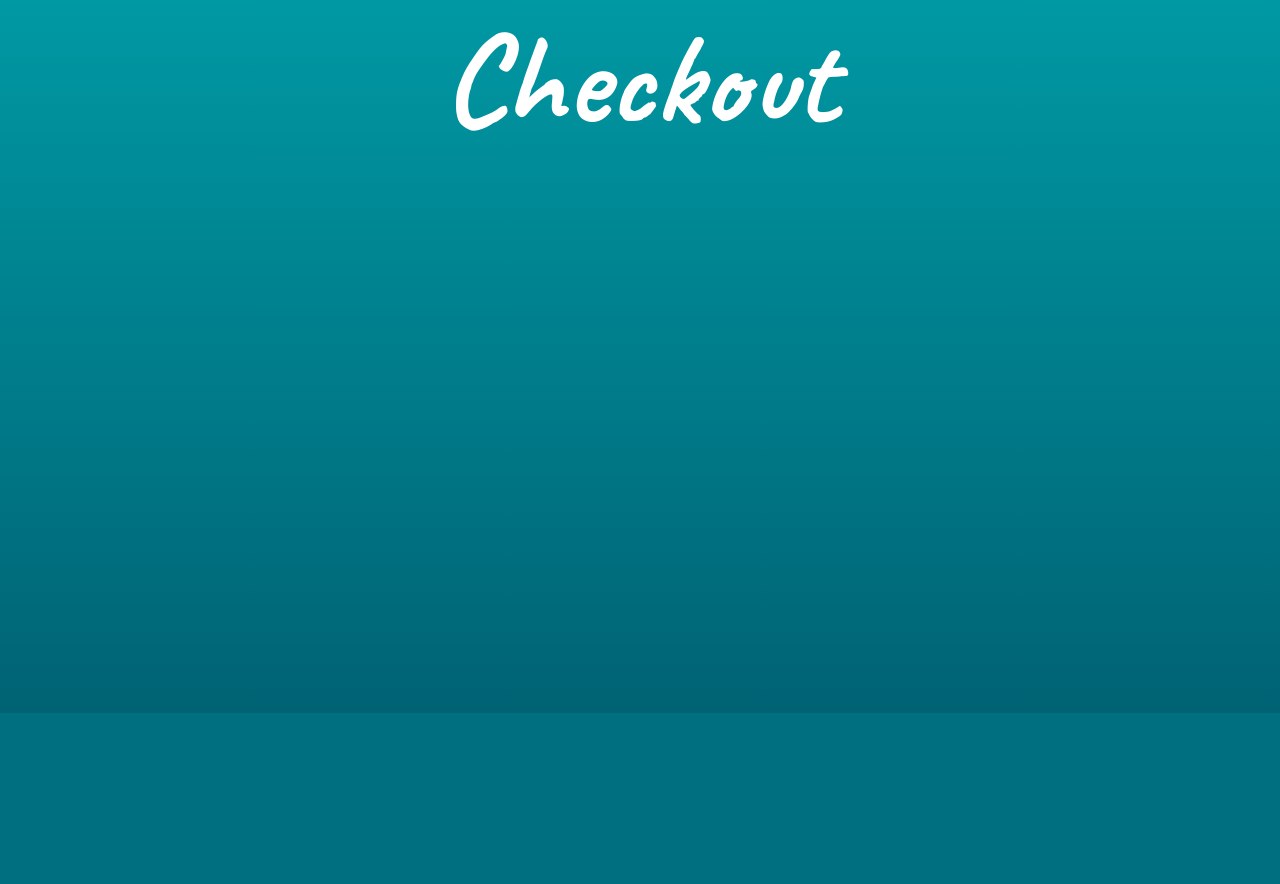
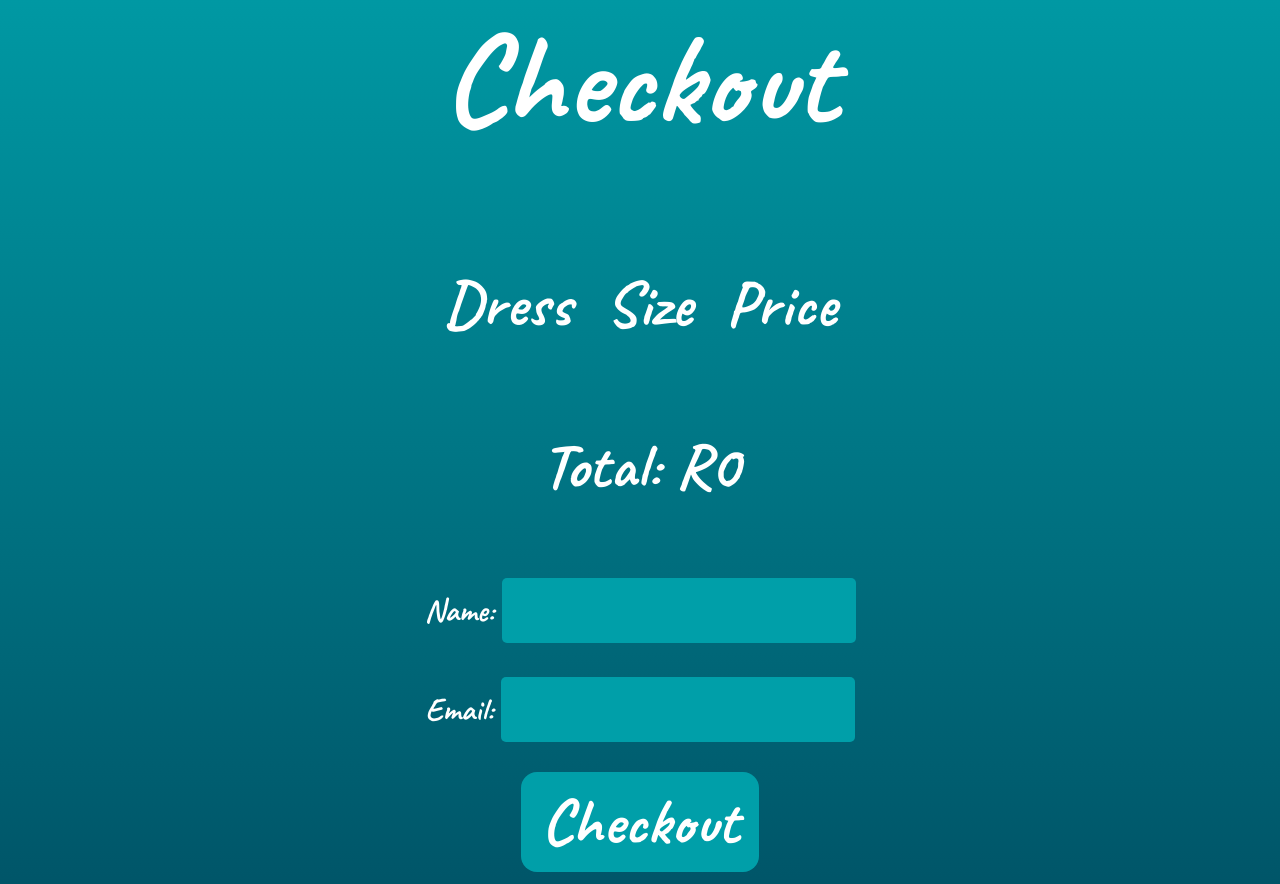
Before and after one commit to SirJoeth3rd/debei, a Flask app: page /checkout in a window 1280 px wide. Shown: the part 87-971 px from the top of the page. Before the commit the page ends 800 px from the top, so only its background shows below. Run offline with Flask 3, Linux system fonts and the light colour scheme; lists and menus that the app fills with data are empty.

Commit message:
big progress, huge

```diff
--- a/app.py
+++ b/app.py
@@ -1,10 +1,14 @@
-from flask import Flask, request, session
+from flask import Flask, request, session, redirect, jsonify
 from flask import render_template
+import requests
+
+import utilities
 
 app = Flask(__name__)
 app.secret_key = 'BAD_SECRET_KEY'
 
 # dress name, dress price
+# TODO: very good usecase for dataclasses
 DRESS_DETAILS = (
     ('dress-1', 100),
     ('dress-2', 200),
@@ -23,9 +27,44 @@ def home():
 @app.route("/checkout")
 def checkout():
     context = {
-        'DRESS_DETAILS': DRESS_DETAILS
+        'DRESS_DETAILS': DRESS_DETAILS,
+        'utilities': utilities
     }
     return render_template('checkout.html',**context)
+
+@app.route('/yoco_webhook', methods=['POST'])
+def webhook():
+    request_body = request.get_data(as_text=True)
+
+    print(request_body)
+
+    return "", 200
+
+@app.route("/yoco_checkout", methods=['POST'])
+def yoco_checkout():
+    name = request.json['name'] # use on my side
+    email = request.json['email'] # use on my side
+    amount = request.json['total']
+
+    url = "https://payments.yoco.com/api/checkouts"
+
+    header = {
+        'Content-Type': 'application/json',
+        'Authorization': 'Bearer sk_test_26ec4ed84BgRWeWb5ce4e678d277'
+    }
+
+    body = {
+        "amount": amount*100,
+        "currency": "ZAR"
+    }
+
+    r = requests.post(url, headers=header, json=body)
+    print(r.json()) # this is the response body :)
+    rurl = r.json()['redirectUrl']
+
+    response = jsonify({'redirect_url': rurl})
+    response.headers.add('Content-Type', 'application/json')
+    return response
 
 @app.route("/add_to_cart/", methods=['POST'])
 def add_to_cart():
--- a/templates/checkout.html
+++ b/templates/checkout.html
@@ -18,7 +18,7 @@
 	     --morning-sun: #e7eac1;
 	     --inner-border: 70px;
 	 }
-	 .caveat-debei {
+	 .caveat-debei, th, tr, p, button, label, input{
 	     font-family: "Caveat", cursive;
 	     font-optical-sizing: auto;
 	     font-weight: 700;
@@ -28,9 +28,51 @@
 	 body {
 	     background-image: linear-gradient(var(--blue-surface),var(--blue-deep));
 	     background-size: 100vw 100vw;
+	     text-align: center;
 	 }
 	 h1 {
 	     font-size: 8rem;
+	 }
+
+	 table{
+	     margin-left: auto;
+	     margin-right: auto;
+	     font-size: 4rem;
+	 }
+	 th, td {
+	     padding: 1rem;
+	 }
+	 p, button{
+	     font-size: 4rem;
+	 }
+
+	 label ,input {
+	     font-size: 2rem;
+	 }
+
+	 button {
+	     background-color: var(--blue-surface);
+	     border: none;
+	     color: white;
+	     padding: 10px 20px;
+	     text-align: center;
+	     text-decoration: none;
+	     display: inline-block;
+	     margin: 4px 2px;
+	     cursor: pointer;
+	     border-radius: 16px;
+	 }
+	 button:hover {
+	     background-color: var(--blue-deep);
+	 }
+
+	 input[type=text] {
+	     padding: 12px 20px;
+	     margin: 8px 0;
+	     border-radius: 5px;
+	     background-color: var(--blue-surface);
+	     outline: none;
+	     border: none;
 	 }
 	</style>
     </head>
@@ -38,8 +80,61 @@
     <body>
 	<!-- iterate over the table data here -->
 	<h1 class="caveat-debei" style="text-align: center"> Checkout </h1>
-	{% for order in session['orders']%}
-	<p>{{order}}, price = {{DRESS_DETAILS[order[1]][1]}}</p>
-	{% endfor %}
+	<table>
+	    <tr style="border-top: 2px solid white">
+		<th>Dress</th>
+		<th>Size</th>
+		<th>Price</th>
+	    </tr>
+	    {% for order in session['orders']%}
+	    <tr>
+		<td>
+		    {{DRESS_DETAILS[order[1]][0]}}
+		</td>
+		<td>
+		    {{order[0]}}
+		</td>
+		<td>
+		    R{{DRESS_DETAILS[order[1]][1]}}
+		</td>
+	    </tr>
+	    {% endfor %}
+	</table>
+	{% set total = utilities.sum_dresses_price(DRESS_DETAILS, session['orders']) %}
+	<p>Total: R{{total}}</p>
+
+	<label for="name">Name: </label>
+	<input type="text" id="name" name="name"><br><br>
+	<label for="email">Email: </label>
+	<input type="text" id="email" name="email"><br><br>
+
+	<button id="checkout-button">Checkout</button>
     </body>
+    <script>
+     $('#checkout-button').click(function (e) {
+	 e.preventDefault();
+	 const data = {
+	     name: $('#name').text(),
+	     email: $('#email').text(),
+	     total: {{total}}
+	 };
+
+	 $.ajax({
+	     type: 'POST',
+	     url: '{{url_for('yoco_checkout')}}',
+	     data: JSON.stringify(data),
+	     contentType: 'application/json',
+	 })
+	  .done((data) => {
+	      // redirect to redirect url
+	      window.location.replace(data.redirect_url);
+	  })
+	  .fail((err) => {
+	      console.error(err);
+	  })
+	  .always(() => {
+	      console.log('always called');
+	  });
+     });
+    </script>
 </html>
--- /dev/null
+++ b/utilities.py
@@ -0,0 +1,8 @@
+def sum_dresses_price(dress_details, dresses):
+    # dress_details: ((name, price),...)
+    # dresses: ((size, index))
+    total = 0
+    for dress in dresses:
+        deets = dress_details[dress[1]]
+        total += deets[1]
+    return total
```
